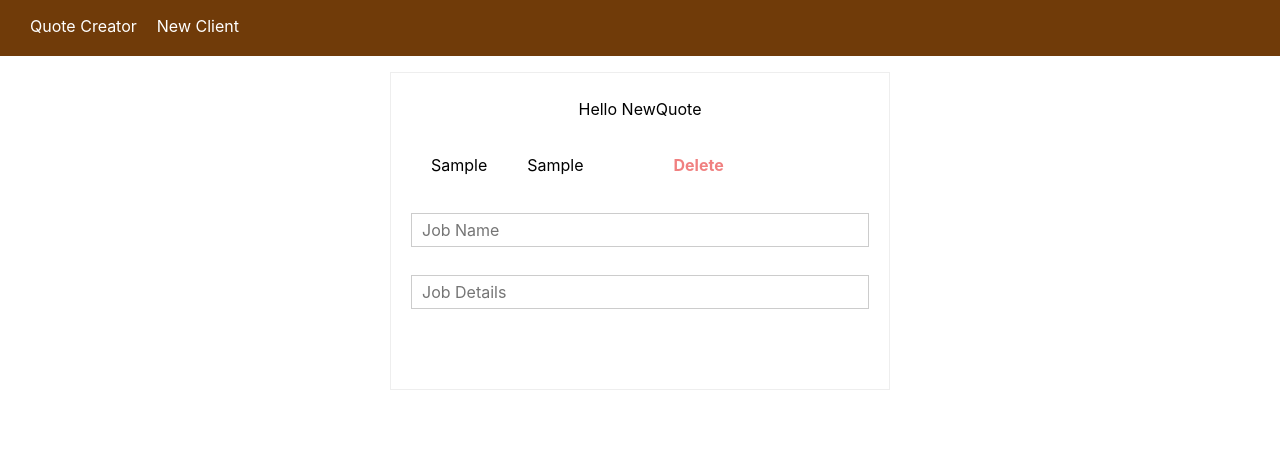
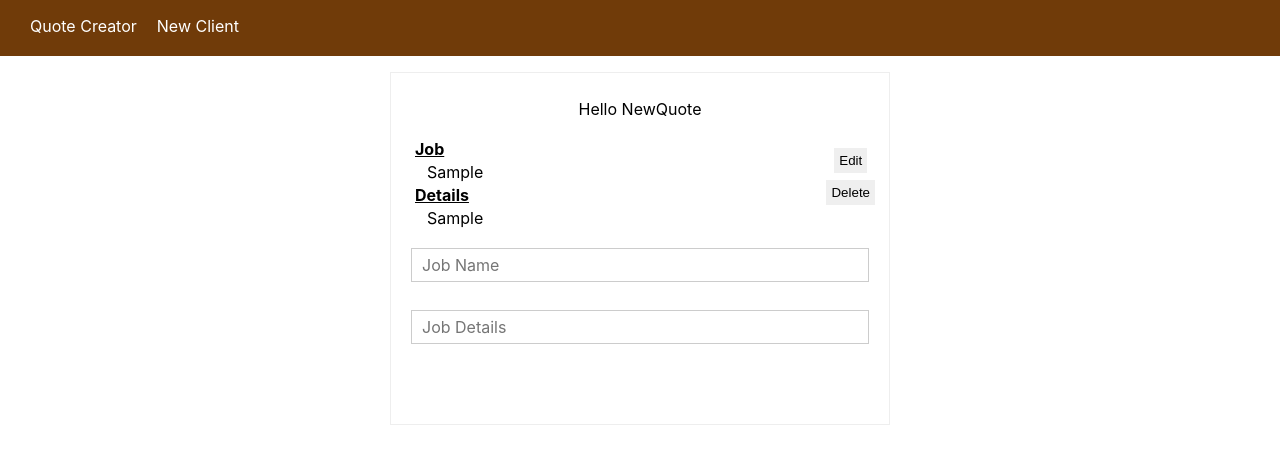
Before and after one commit to WillisMeow/quote, a React (Create React App) app: page /newquote in a window 1280 px wide. Both pictures are taken after typing "Sample", "Sample" into the empty fields and a click on the button "Add New". Shown: the top 464 px of the page. Built offline with nearby package versions, Linux system fonts and the light colour scheme.

Commit message:
Job.js rough styling

```diff
--- a/src/containers/QuoteCreator/Quote/Jobs/Job/Job.js
+++ b/src/containers/QuoteCreator/Quote/Jobs/Job/Job.js
@@ -6,10 +6,18 @@ import Button from '../../../../../components/UI/Button/Button';
 const job = (props) => {
     return (
         <div className = {classes.Job}>
-            <p className = {classes.Text}>{props.name}</p>
-            <p className = {classes.Text}>{props.details}</p>
-            <Button className = {classes.Buttons} clicked={props.edit}>Edit</Button>
-            <Button className = {classes.Buttons} btnType= "Danger" clicked={props.delete}>Delete</Button>
+            <div className = {classes.Text}>
+                <h4>Job</h4>
+                <p className = {classes.Text}>{props.name}</p>
+                <h4>Details</h4>
+                <p className = {classes.Text}>{props.details}</p>
+            </div>
+            <div className = {classes.Buttons}>
+{/*                 <Button clicked={props.edit}>Edit</Button>
+                <Button btnType= "Danger" clicked={props.delete}>Delete</Button> */}
+                <button className = {classes.Buttons}>Edit</button>
+                <button className = {classes.Buttons}>Delete</button>
+            </div>
         </div>
     )
 }
--- a/src/containers/QuoteCreator/Quote/Jobs/Job/Job.module.css
+++ b/src/containers/QuoteCreator/Quote/Jobs/Job/Job.module.css
@@ -1,20 +1,64 @@
-.Job {
-    margin: 0 10px;
-    width: 80%;
-    display: flex;
-    text-align: left;
+/* .Job {
+    margin: auto;
+    width: 100%;
+    display: inline-flex;
+    border: 1px solid white;
+    box-sizing: border-box;
+
 }
 
 .Text {
-    display: inline-block;
+    text-align: center;
     margin: 20px;
+    justify-content: start;
+    flex-wrap: wrap;
 }
 
 .Buttons {
-    text-align: right;
+    text-align: center;
     display: block;
     cursor: pointer;
     outline: none;
-    border: 1px solid black;
-    align-items: flex-end;
+    border: 1px solid white;
+    margin-left: auto;
+} */
+
+.Job {
+    display: inline-flex;
+    width: 100%;
+    border: 1px solid white;
 }
+
+h4 {
+    text-decoration: underline;
+    text-align: left;
+    padding: 0 10px;
+    margin: 3px;
+}
+
+.Text p {
+    justify-content: flex-start;
+    padding: 0 10px;
+    flex: auto auto 200px;
+    /* border: 1px solid white; */
+    /* max-width: 225px; */
+    text-align: left;
+    margin-left: 15px;
+    margin-top: 1px;
+    margin-bottom: 1px;
+}
+
+.Buttons {
+    display: block;
+    padding: 5px;
+    margin-left: auto;
+    outline: none;
+    /* border: 1px solid white; */
+    border: none;
+    text-align: center;
+}
+
+.Buttons button {
+    cursor: pointer;
+    margin: 7px auto;
+}
```
